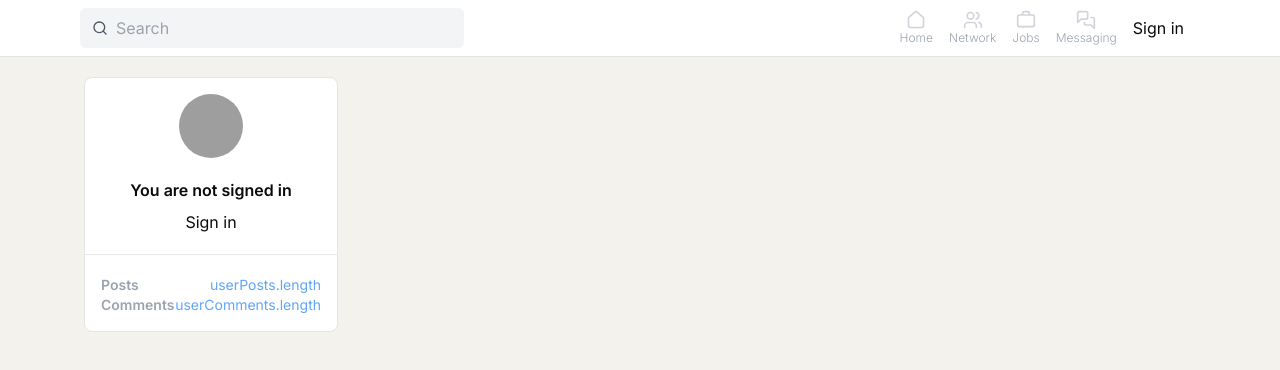
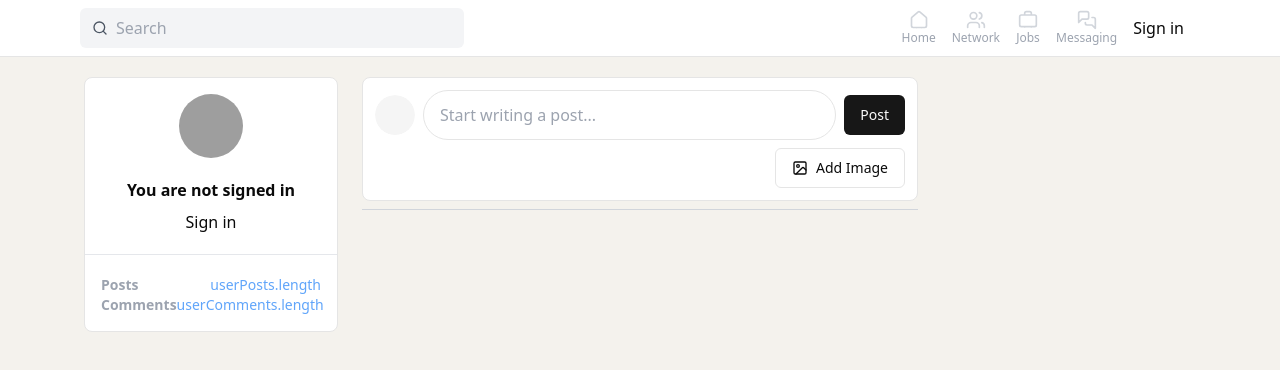
Before and after one commit to ArjunCodess/Whispr, a Next.js app: page / in a window 1280 px wide. Shown: the top 370 px of the page. Built offline with nearby package versions, Linux system fonts and the light colour scheme; no server answers; grey boxes are pictures that could not be loaded.

Commit message:
add PostForm component. start createPostAction server action. minor changes.

```diff
--- /dev/null
+++ b/actions/createPostAction.ts
@@ -0,0 +1,15 @@
+'use server'
+
+import { currentUser } from "@clerk/nextjs/server"
+
+export default async function createPostAction(formData: FormData) {
+     const user = await currentUser();
+
+     if (!user) throw new Error('User not authenticated.');
+
+     const postInput = formData.get('postInput') as string;
+     const image = formData.get('image') as string;
+     let imageUrl: string | undefined;
+
+     if (!postInput) throw new Error('You must provide a post input.');
+}
--- a/app/layout.tsx
+++ b/app/layout.tsx
@@ -3,6 +3,7 @@ import { Inter } from "next/font/google";
 import "./globals.css";
 import Header from "@/components/Header";
 import { ClerkProvider } from "@clerk/nextjs";
+import { Toaster } from "sonner";
 
 const inter = Inter({ subsets: ["latin"] });
 
@@ -19,8 +20,8 @@ export default function RootLayout({
      return (
           <ClerkProvider>
                <html lang="en">
-                    <body className={`min-h-screen flex flex-col ${inter.className}`}>
-                         {/* <Toaster position="bottom-left" /> */}
+                    <body className="min-h-screen flex flex-col">
+                         <Toaster position="bottom-left" expand={true} />
 
                          <header className="border-b sticky top-0 bg-white z-50">
                               <Header />
--- a/app/page.tsx
+++ b/app/page.tsx
@@ -1,3 +1,4 @@
+import PostForm from "@/components/PostForm";
 import UserInformation from "@/components/UserInformation";
 
 export default function Home() {
@@ -8,7 +9,7 @@ export default function Home() {
                </section>
 
                <section className="col-span-full md:col-span-6 xl:col-span-4 xl:max-w-xl mx-auto w-full">
-
+                    <PostForm />
                </section>
 
                <section className="hidden xl:inline justify-center col-span-2">
--- /dev/null
+++ b/components/PostForm.tsx
@@ -0,0 +1,118 @@
+"use client";
+
+// import createPostAction from "@/actions/createPostAction";
+import { useUser } from "@clerk/nextjs";
+import React, { useRef, useState } from "react";
+import { Avatar, AvatarFallback, AvatarImage } from "./ui/avatar";
+import { Button } from "./ui/button";
+import { ImageIcon, XIcon } from "lucide-react";
+import { toast } from "sonner";
+
+/**
+ * PostForm component for creating a new post.
+ *
+ * @returns {React.ReactElement} - The PostForm component.
+ */
+
+export default function PostForm() {
+     // Refs for form and file input elements
+     const ref = useRef<HTMLFormElement>(null);
+     const fileInputRef = useRef<HTMLInputElement>(null);
+
+     // State for image preview
+     const [preview, setPreview] = useState<string | null>(null);
+
+     // User context from Clerk
+     const { user } = useUser();
+
+     /**
+      * Handles the post creation action.
+      *
+      * @param {FormData} formData - The form data containing the post input and image.
+      * @returns {Promise<void>} - A promise that resolves when the post is created.
+      * @throws {Error} - Throws an error if the post input is empty.
+      */
+
+     const handlePostAction = async (formData: FormData): Promise<void> => {
+          const formDataCopy = formData;
+          ref.current?.reset();
+
+          const text = formDataCopy.get("postInput") as string;
+
+          if (!text) throw new Error("You must provide a post input");
+
+          setPreview(null);
+
+          try {
+               // await createPostAction(formDataCopy);
+               return;
+          } catch (error: any) {
+               toast.error(`Error creating post: ${error}`);
+          }
+     };
+
+     /**
+      * Handles the image change event.
+      *
+      * @param {React.ChangeEvent<HTMLInputElement>} e - The change event.
+      */
+
+     const handleImageChange = (e: React.ChangeEvent<HTMLInputElement>) => {
+          const file = e.target.files?.[0];
+
+          if (file) setPreview(URL.createObjectURL(file));
+     };
+
+     return (
+          <div className="mb-2">
+               <form
+                    ref={ref}
+                    action={(formData) => {
+                         const promise = handlePostAction(formData);
+                         toast.promise(promise, {
+                              loading: "Creating post...",
+                              success: "Post created!",
+                              error: (e: any) => "Error creating post: " + e.message,
+                         });
+                    }}
+                    className="p-3 bg-white rounded-lg border"
+               >
+                    <div className="flex items-center space-x-2">
+                         <Avatar>
+                              <AvatarImage src={user?.imageUrl} />
+                              <AvatarFallback>
+                                   {user?.firstName?.charAt(0)}
+                                   {user?.lastName?.charAt(0)}
+                              </AvatarFallback>
+                         </Avatar>
+
+                         <input type="text" name="postInput" placeholder="Start writing a post..." className="flex-1 outline-none rounded-full py-3 px-4 border" />
+
+                         <input ref={fileInputRef} type="file" name="image" accept="image/*" hidden onChange={handleImageChange} />
+
+                         <Button type="submit">Post</Button>
+                    </div>
+
+                    {preview && <div className="mt-2">
+                         <img src={preview} alt="Preview" className="w-full object-cover" />
+                    </div>}
+
+                    <div className="flex justify-end mt-2">
+                         <Button type="button" onClick={() => fileInputRef.current?.click()} variant={preview ? "secondary" : "outline"}>
+                              <ImageIcon className="mr-2" size={16} color="currentColor" />
+                              {preview ? "Change" : "Add"} Image
+                         </Button>
+
+                         {preview && (
+                              <Button type="button" onClick={() => setPreview(null)} variant="outline" className="ml-2">
+                                   <XIcon className="mr-2" size={16} color="currentColor" />
+                                   Remove Image
+                              </Button>
+                         )}
+                    </div>
+               </form>
+
+               <hr className="mt-2 border-gray-300" />
+          </div>
+     );
+}
--- /dev/null
+++ b/components/ui/toast.tsx
@@ -0,0 +1,129 @@
+"use client"
+
+import * as React from "react"
+import * as ToastPrimitives from "@radix-ui/react-toast"
+import { cva, type VariantProps } from "class-variance-authority"
+import { X } from "lucide-react"
+
+import { cn } from "@/lib/utils"
+
+const ToastProvider = ToastPrimitives.Provider
+
+const ToastViewport = React.forwardRef<
+  React.ElementRef<typeof ToastPrimitives.Viewport>,
+  React.ComponentPropsWithoutRef<typeof ToastPrimitives.Viewport>
+>(({ className, ...props }, ref) => (
+  <ToastPrimitives.Viewport
+    ref={ref}
+    className={cn(
+      "fixed top-0 z-[100] flex max-h-screen w-full flex-col-reverse p-4 sm:bottom-0 sm:right-0 sm:top-auto sm:flex-col md:max-w-[420px]",
+      className
+    )}
+    {...props}
+  />
+))
+ToastViewport.displayName = ToastPrimitives.Viewport.displayName
+
+const toastVariants = cva(
+  "group pointer-events-auto relative flex w-full items-center justify-between space-x-4 overflow-hidden rounded-md border p-6 pr-8 shadow-lg transition-all data-[swipe=cancel]:translate-x-0 data-[swipe=end]:translate-x-[var(--radix-toast-swipe-end-x)] data-[swipe=move]:translate-x-[var(--radix-toast-swipe-move-x)] data-[swipe=move]:transition-none data-[state=open]:animate-in data-[state=closed]:animate-out data-[swipe=end]:animate-out data-[state=closed]:fade-out-80 data-[state=closed]:slide-out-to-right-full data-[state=open]:slide-in-from-top-full data-[state=open]:sm:slide-in-from-bottom-full",
+  {
+    variants: {
+      variant: {
+        default: "border bg-background text-foreground",
+        destructive:
+          "destructive group border-destructive bg-destructive text-destructive-foreground",
+      },
+    },
+    defaultVariants: {
+      variant: "default",
+    },
+  }
+)
+
+const Toast = React.forwardRef<
+  React.ElementRef<typeof ToastPrimitives.Root>,
+  React.ComponentPropsWithoutRef<typeof ToastPrimitives.Root> &
+    VariantProps<typeof toastVariants>
+>(({ className, variant, ...props }, ref) => {
+  return (
+    <ToastPrimitives.Root
+      ref={ref}
+      className={cn(toastVariants({ variant }), className)}
+      {...props}
+    />
+  )
+})
+Toast.displayName = ToastPrimitives.Root.displayName
+
+const ToastAction = React.forwardRef<
+  React.ElementRef<typeof ToastPrimitives.Action>,
+  React.ComponentPropsWithoutRef<typeof ToastPrimitives.Action>
+>(({ className, ...props }, ref) => (
+  <ToastPrimitives.Action
+    ref={ref}
+    className={cn(
+      "inline-flex h-8 shrink-0 items-center justify-center rounded-md border bg-transparent px-3 text-sm font-medium ring-offset-background transition-colors hover:bg-secondary focus:outline-none focus:ring-2 focus:ring-ring focus:ring-offset-2 disabled:pointer-events-none disabled:opacity-50 group-[.destructive]:border-muted/40 group-[.destructive]:hover:border-destructive/30 group-[.destructive]:hover:bg-destructive group-[.destructive]:hover:text-destructive-foreground group-[.destructive]:focus:ring-destructive",
+      className
+    )}
+    {...props}
+  />
+))
+ToastAction.displayName = ToastPrimitives.Action.displayName
+
+const ToastClose = React.forwardRef<
+  React.ElementRef<typeof ToastPrimitives.Close>,
+  React.ComponentPropsWithoutRef<typeof ToastPrimitives.Close>
+>(({ className, ...props }, ref) => (
+  <ToastPrimitives.Close
+    ref={ref}
+    className={cn(
+      "absolute right-2 top-2 rounded-md p-1 text-foreground/50 opacity-0 transition-opacity hover:text-foreground focus:opacity-100 focus:outline-none focus:ring-2 group-hover:opacity-100 group-[.destructive]:text-red-300 group-[.destructive]:hover:text-red-50 group-[.destructive]:focus:ring-red-400 group-[.destructive]:focus:ring-offset-red-600",
+      className
+    )}
+    toast-close=""
+    {...props}
+  >
+    <X className="h-4 w-4" />
+  </ToastPrimitives.Close>
+))
+ToastClose.displayName = ToastPrimitives.Close.displayName
+
+const ToastTitle = React.forwardRef<
+  React.ElementRef<typeof ToastPrimitives.Title>,
+  React.ComponentPropsWithoutRef<typeof ToastPrimitives.Title>
+>(({ className, ...props }, ref) => (
+  <ToastPrimitives.Title
+    ref={ref}
+    className={cn("text-sm font-semibold", className)}
+    {...props}
+  />
+))
+ToastTitle.displayName = ToastPrimitives.Title.displayName
+
+const ToastDescription = React.forwardRef<
+  React.ElementRef<typeof ToastPrimitives.Description>,
+  React.ComponentPropsWithoutRef<typeof ToastPrimitives.Description>
+>(({ className, ...props }, ref) => (
+  <ToastPrimitives.Description
+    ref={ref}
+    className={cn("text-sm opacity-90", className)}
+    {...props}
+  />
+))
+ToastDescription.displayName = ToastPrimitives.Description.displayName
+
+type ToastProps = React.ComponentPropsWithoutRef<typeof Toast>
+
+type ToastActionElement = React.ReactElement<typeof ToastAction>
+
+export {
+  type ToastProps,
+  type ToastActionElement,
+  ToastProvider,
+  ToastViewport,
+  Toast,
+  ToastTitle,
+  ToastDescription,
+  ToastClose,
+  ToastAction,
+}
--- a/package.json
+++ b/package.json
@@ -12,12 +12,14 @@
     "@clerk/nextjs": "^5.1.6",
     "@radix-ui/react-avatar": "^1.1.0",
     "@radix-ui/react-slot": "^1.1.0",
+    "@radix-ui/react-toast": "^1.2.1",
     "class-variance-authority": "^0.7.0",
     "clsx": "^2.1.1",
     "lucide-react": "^0.396.0",
     "next": "14.2.4",
     "react": "^18",
     "react-dom": "^18",
+    "sonner": "^1.5.0",
     "tailwind-merge": "^2.3.0",
     "tailwindcss-animate": "^1.0.7"
   },
```
Also changed, not shown: 1 other file (tests, documents, lock files or other folders).
